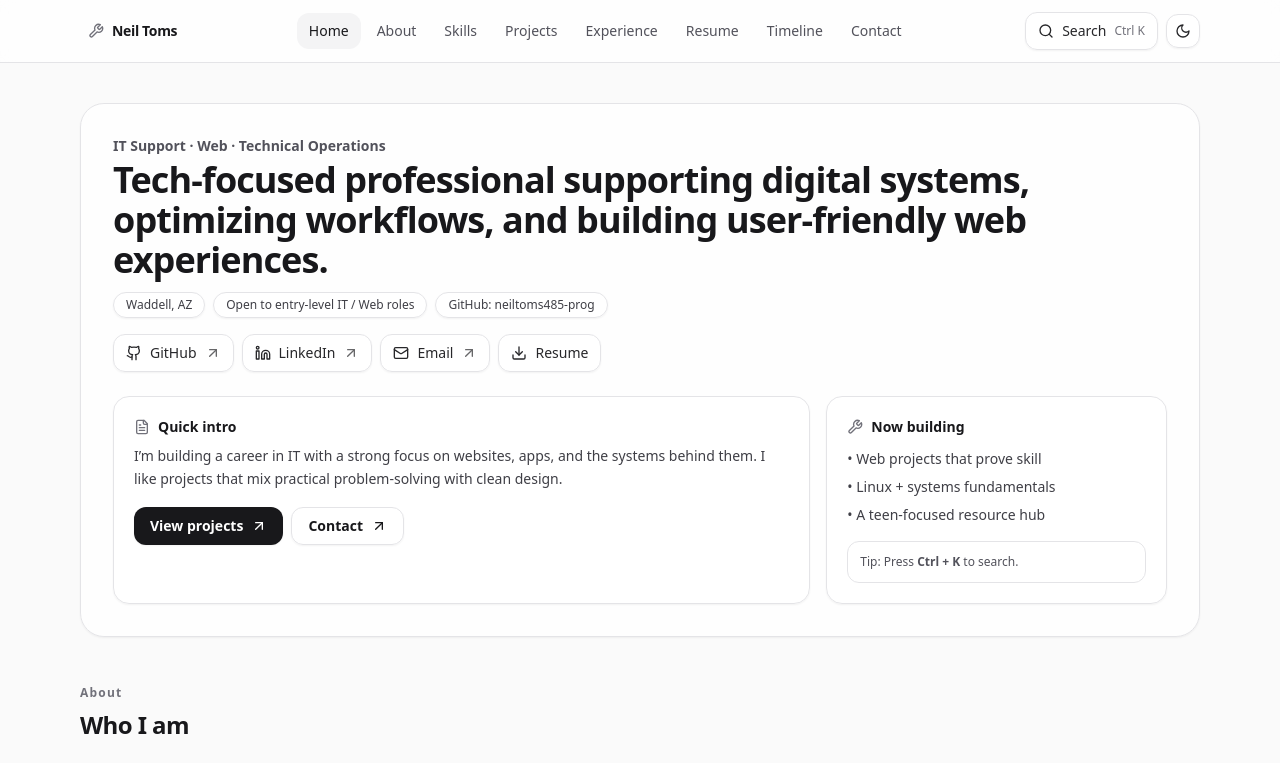
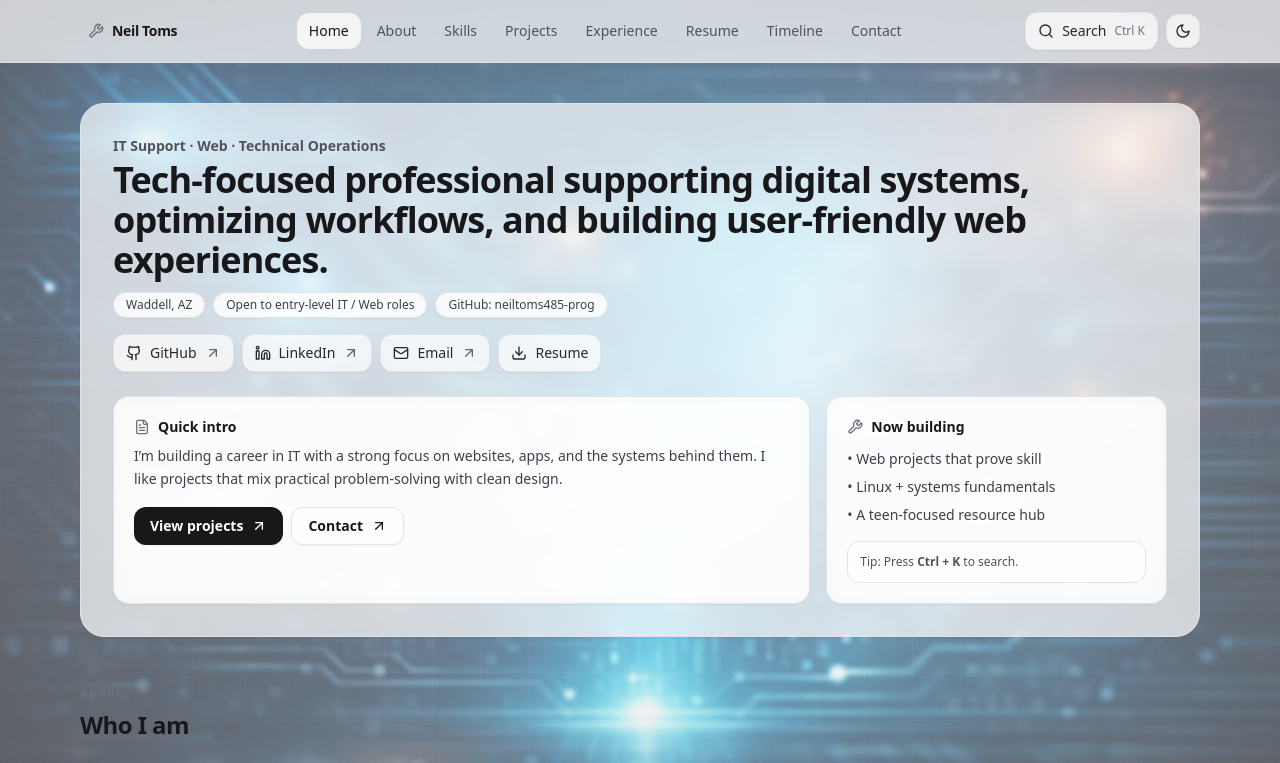
Before and after one commit to neiltoms485-prog/portfolio, a React (Vite) app: page / in a window 1280 px wide. Shown: the top 763 px of the page. Built offline with nearby package versions, Linux system fonts and the light colour scheme.

Commit message:
Make root background transparent

```diff
--- a/src/App.jsx
+++ b/src/App.jsx
@@ -584,7 +584,7 @@ export default function App() {
   const motionProps = reducedMotion ? { initial: false, animate: false, transition: { duration: 0 } } : undefined;
 
   return (
-    <div className="min-h-screen bg-zinc-50 text-zinc-900 antialiased dark:bg-zinc-950 dark:text-zinc-50">
+    <div className="min-h-screen bg-transparent text-zinc-900 antialiased dark:text-zinc-50">
       {/* Premium background: optional image + gradient glow + grid + noise */}
       <div className="pointer-events-none fixed inset-0 -z-10 overflow-hidden">
         {/* Optional image layer */}
```
